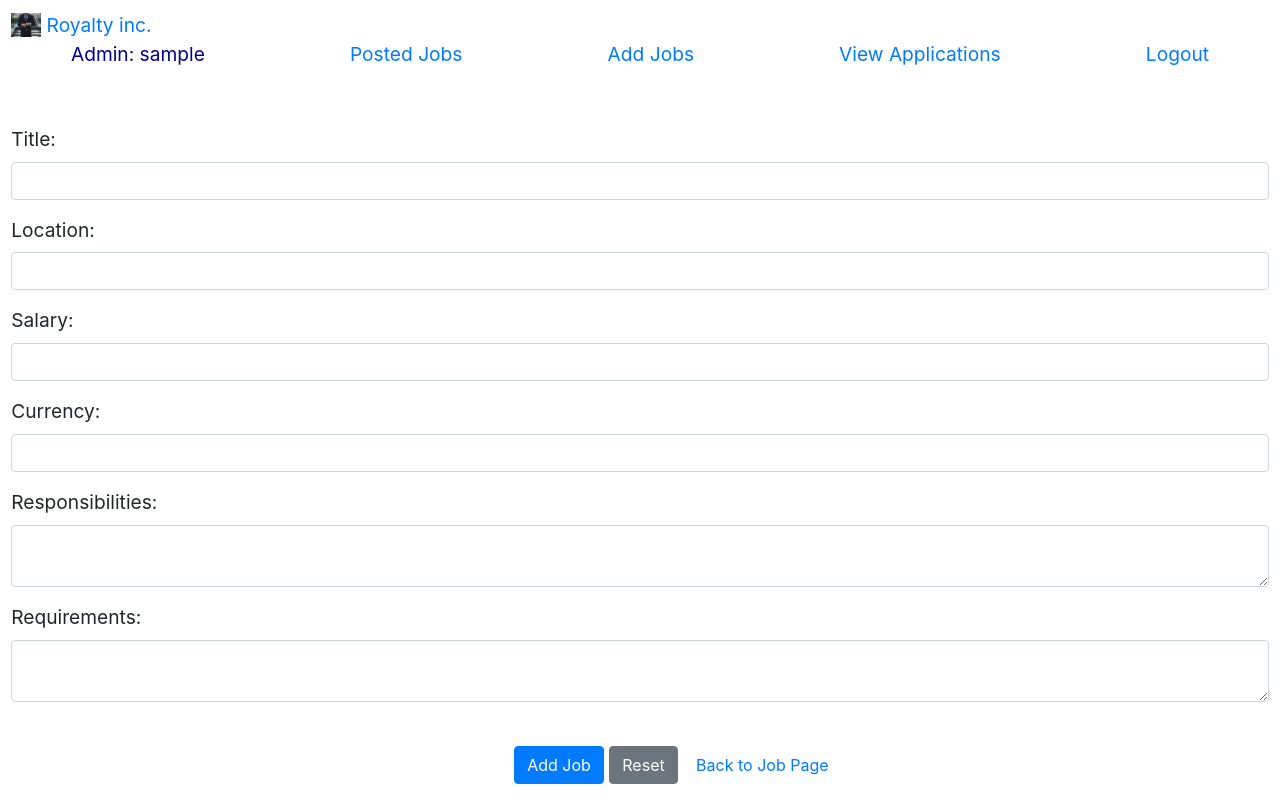
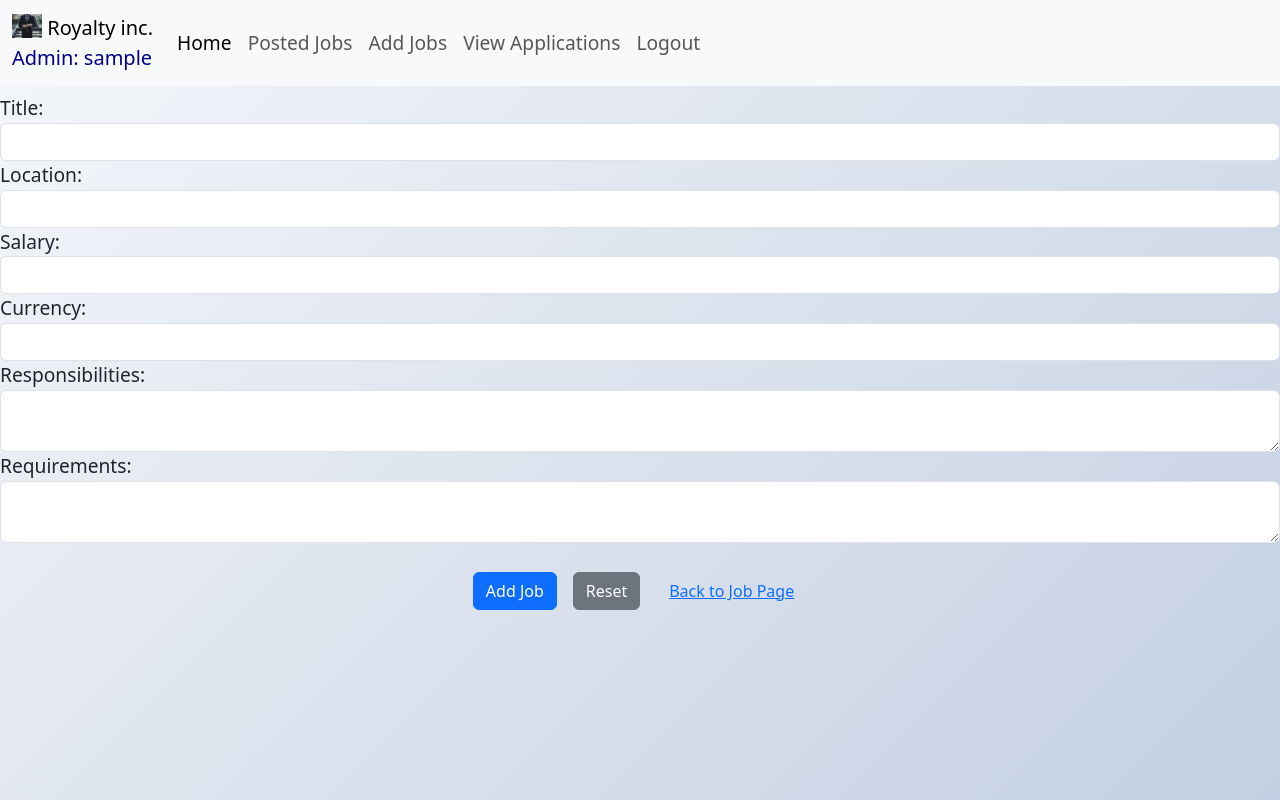
Before and after one commit to brianhilsden/Back-end-Careers-website, a Flask app: page /newJobs in a window 1280 px wide. Run offline with Flask 3, Linux system fonts and the light colour scheme; the visitor is signed in with stand-in values (Sample User, id 1); some libraries are stand-ins or nearby versions.

Commit message:
major changes

```diff
--- a/jobs/templates/base.html
+++ b/jobs/templates/base.html
@@ -9,20 +9,19 @@
   </title>
   <meta charset="utf-8">
   <meta name="viewport" content="width=device-width, initial-scale=1">
-  <link rel="stylesheet" href="https://cdn.jsdelivr.net/npm/bootstrap@4.5.3/dist/css/bootstrap.min.css" integrity="sha384-TX8t27EcRE3e/ihU7zmQxVncDAy5uIKz4rEkgIXeMed4M0jlfIDPvg6uqKI2xXr2" crossorigin="anonymous">
+
+  <link href="https://cdn.jsdelivr.net/npm/bootstrap@5.3.3/dist/css/bootstrap.min.css" rel="stylesheet" integrity="sha384-QWTKZyjpPEjISv5WaRU9OFeRpok6YctnYmDr5pNlyT2bRjXh0JMhjY6hW+ALEwIH" crossorigin="anonymous">
 
 </head>
 
-<body style="padding: 0.7rem;font-size: larger;">
+<body style="font-size: larger;background-image: linear-gradient(135deg, #f5f7fa 0%, #c3cfe2 100%);height: 100vh;">
   {%include 'nav.html'%}
   {% with messages = get_flashed_messages(with_categories=true) %}
     {% if messages %}
       {% for category, message in messages %}
-        <div class="alert alert-{{ category }}">
-          <button type="button" class="m1-2 mb-1 close" data-dismiss="alert" aria-label="Close">
-            <span aria-hidden="true">&times;</span>
-          </button>
-          {{ message }}
+        <div class="alert alert-{{category}}" role="alert">
+          <strong>{{message}}</strong>
+          <button type="button" class="btn-close" data-bs-dismiss="alert" aria-label="Close"></button>
         </div>
       {% endfor %}
     {% endif %}
@@ -31,6 +30,9 @@
   {%block content%}
 
   {%endblock%}
+  <script src="https://cdn.jsdelivr.net/npm/bootstrap@5.3.3/dist/js/bootstrap.bundle.min.js" integrity="sha384-YvpcrYf0tY3lHB60NNkmXc5s9fDVZLESaAA55NDzOxhy9GkcIdslK1eN7N6jIeHz" crossorigin="anonymous"></script>
+
+
   <script src='https://kit.fontawesome.com/a076d05399.js'></script>
   <script src="https://code.jquery.com/jquery-3.5.1.slim.min.js" integrity="sha384-DfXdz2htPH0lsSSs5nCTpuj/zy4C+OGpamoFVy38MVBnE+IbbVYUew+OrCXaRkfj" crossorigin="anonymous"></script>
   <script src="https://cdn.jsdelivr.net/npm/popper.js@1.16.1/dist/umd/popper.min.js" integrity="sha384-9/reFTGAW83EW2RDu2S0VKaIzap3H66lZH81PoYlFhbGU+6BZp6G7niu735Sk7lN" crossorigin="anonymous"></script>
--- a/jobs/templates/home.html
+++ b/jobs/templates/home.html
@@ -4,7 +4,7 @@
 {%endblock%}
 
 {%block content%}
-<div style="background-color: whitesmoke;height: 86vh;border-radius: 2px;padding: 1rem;">
+<div style="padding: 1rem;">
 <p>Welcome to Royalty inc. As staff of the company, you are required to work in accordance with the set guidelines to ensure visitors to our front-end site get up to date jobs as well as timely responses to their job applications. </p>
 <p>Here are some of the things you can do:</p>
 
--- a/jobs/templates/nav.html
+++ b/jobs/templates/nav.html
@@ -1,23 +1,48 @@
-<nav >
-    <div >
-      <div>
-        <a href="/">
-          <img src="./static/hunters-race-MYbhN8KaaEc-unsplash.jpg" alt="" width="30" height="24" class="d-inline-block align-text-top">
-          Royalty inc.
-        </a>
-      </div>
-      <div style="display: flex;justify-content: space-around;gap: 2vw;">
+<nav class="navbar navbar-expand-lg mb-2 bg-light " >
+  <div class="container-fluid ">
+
+    <a class="navbar-brand" href="/">
+      <img src="./static/hunters-race-MYbhN8KaaEc-unsplash.jpg" alt="" width="30" height="24"
+        class="d-inline-block align-text-top">
+      Royalty inc.
+      {%if current_user.is_authenticated%}
+      <div style="color:darkblue;">Admin: {{current_user.username}}</div>
+      {%endif%}
+
+    </a>
+    <button class="navbar-toggler" type="button" data-bs-toggle="collapse" data-bs-target="#navbarSupportedContent"
+      aria-controls="navbarSupportedContent" aria-expanded="false" aria-label="Toggle navigation">
+      <span class="navbar-toggler-icon"></span>
+    </button>
+    <div class="collapse navbar-collapse" id="navbarSupportedContent">
+      <ul class="navbar-nav me-auto mb-2 mb-lg-0 ">
+        <li class="nav-item">
+          <a class="nav-link active" aria-current="page" href="/">Home</a>
+        </li>
         {%if current_user.is_authenticated%}
-        <div style="color:darkblue;">Admin: {{current_user.username}}</div>
-        <a href="/jobs">Posted Jobs</a>
-        <a href="/newJobs">Add Jobs</a>
-        <a href="/viewApplications">View Applications</a>
-        <a href="{{url_for('logout')}}">Logout</a>
+
+        <li class="nav-item">
+          <a class="nav-link" href="/jobs">Posted Jobs</a>
+        </li>
+        <li class="nav-item">
+          <a class="nav-link" href="/newJobs">Add Jobs</a>
+        </li>
+        <li class="nav-item">
+          <a class="nav-link" href="{{url_for('application_data')}}">View Applications</a>
+        </li>
+        <li class="nav-item">
+          <a class="nav-link" href="{{url_for('logout')}}">Logout</a>
+        </li>
         {%else%}
-        <a href="{{url_for('registration')}}">Register Account</a>
-        <a href="{{url_for('login')}}">Login</a>
+        <li class="nav-item">
+          <a class="nav-link" href="{{url_for('registration')}}">Register Account</a>
+        </li>
+        <li class="nav-item">
+          <a class="nav-link" href="{{url_for('login')}}">Login</a>
+        </li>
         {%endif%}
-      </div>
+      </ul>
+
     </div>
-  </nav>
-  <div style="height:56px"></div>
+  </div>
+</nav>
--- a/jobs/templates/new_jobs.html
+++ b/jobs/templates/new_jobs.html
@@ -1,5 +1,4 @@
 {%extends 'base.html'%}
-
 {%block title%}
 New Job
 {%endblock%}
@@ -39,10 +38,11 @@ New Job
         <label for="requirements">Requirements:</label>
         <textarea class="form-control" name="Requirements" id="requirements" cols="30"></textarea>
     </div><br>
-
-    <button style="margin-left: 40%;" class="btn btn-primary">Add Job</button>
+    <div class="d-flex justify-content-center" style="gap:1rem">
+    <button class="btn btn-primary">Add Job</button>
     <button type="reset" class="btn btn-secondary">Reset</button>
     <button class="btn"><a href="/jobs">Back to Job Page</a></button>
+    </div>
 </form>
 
 
```
Also changed, not shown: jobs/templates/edit_job.html (+5 -3 lines), jobs/templates/jobitem.html (+11 -10 lines), jobs/templates/jobpage.html (+6 -3 lines), jobs/templates/view_applications.html (+7 -3 lines).
